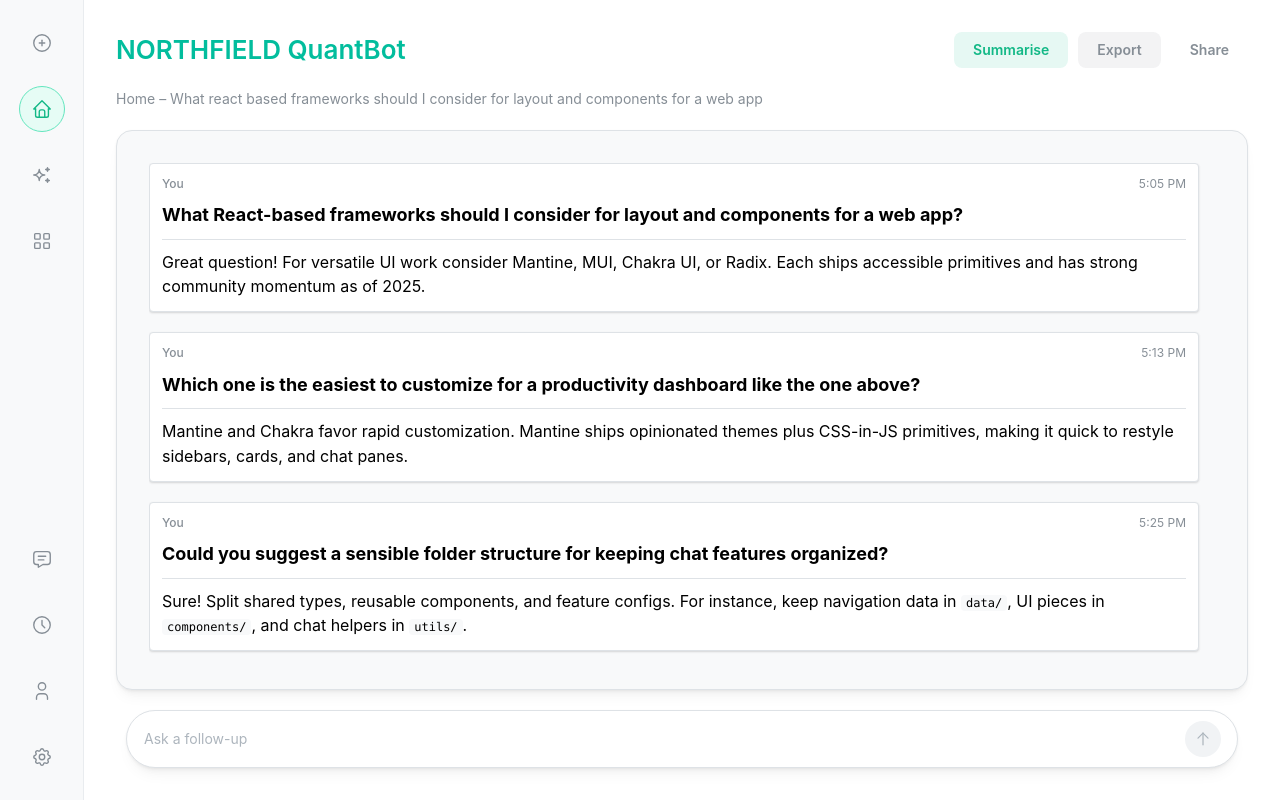
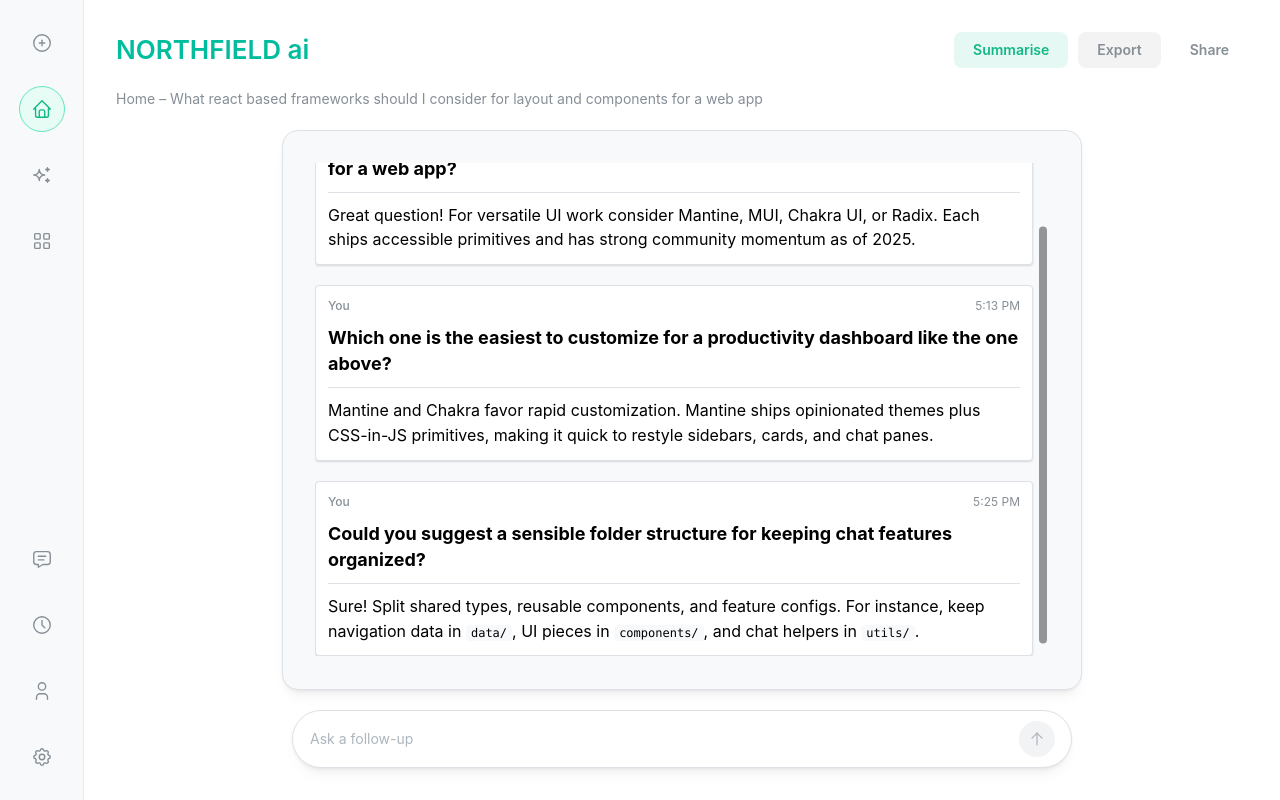
Before and after one commit to wzpolaris/annapurna, a React (Vite) app in the folder frontend/: page / in a window 1280 px wide. Built offline with nearby package versions, Linux system fonts and the light colour scheme.

Commit message:
added Conversation Container

```diff
--- a/frontend/src/App.tsx
+++ b/frontend/src/App.tsx
@@ -24,6 +24,7 @@ import {
 import { Sidebar } from './components/Sidebar';
 import { ChatMessagePair } from './components/ChatMessagePair';
 import { ChatInput } from './components/ChatInput';
+import { ConversationContainer } from './components/ConversationContainer';
 import {
   DEFAULT_SPACE_KEY,
   DEFAULT_SPACE_TITLE,
@@ -220,7 +221,7 @@ export default function App() {
       >
         <Group justify="space-between" align="center" style={{ flexShrink: 0 }}>
           <Title order={2} fw={600} c="#02BD9D">
-            NORTHFIELD QuantBot
+            NORTHFIELD ai
           </Title>
           <Group gap="xs">
             <Button variant="light" size="sm" color="teal">
@@ -239,6 +240,7 @@ export default function App() {
           {headerText}
         </Text>
 
+        <ConversationContainer>
           <Paper
             withBorder
             radius="lg"
@@ -319,6 +321,7 @@ export default function App() {
               />
             </Box>
           )}
+        </ConversationContainer>
       </Flex>
     </Flex>
   );
--- /dev/null
+++ b/frontend/src/components/ConversationContainer.tsx
@@ -0,0 +1,20 @@
+import { Flex } from '@mantine/core';
+import type { ReactNode } from 'react';
+
+interface ConversationContainerProps {
+  children: ReactNode;
+}
+
+export const ConversationContainer = ({ children }: ConversationContainerProps) => (
+  <Flex
+    direction="column"
+    flex={1}
+    gap="lg"
+    maw={800}
+    w="100%"
+    mx="auto"
+    style={{ minHeight: 0 }}
+  >
+    {children}
+  </Flex>
+);
```
Lines whose indentation alone changed are shown as unchanged.
